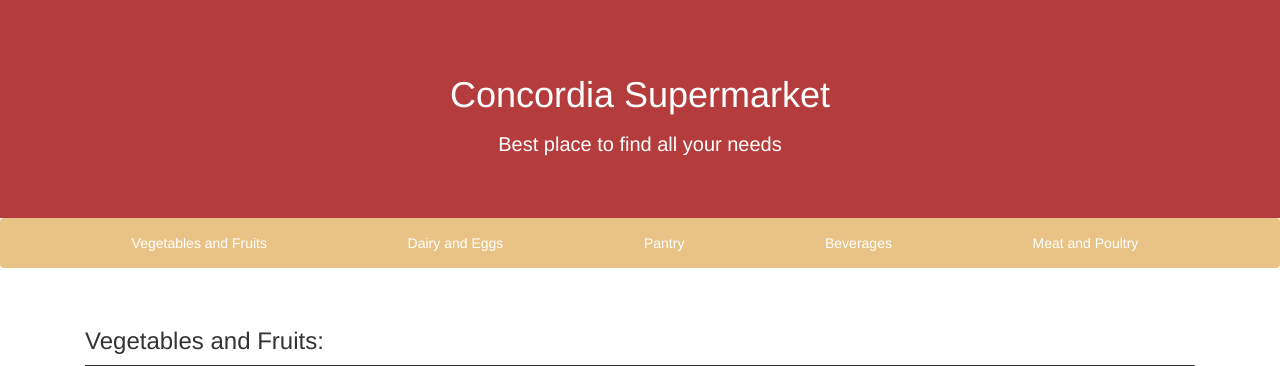
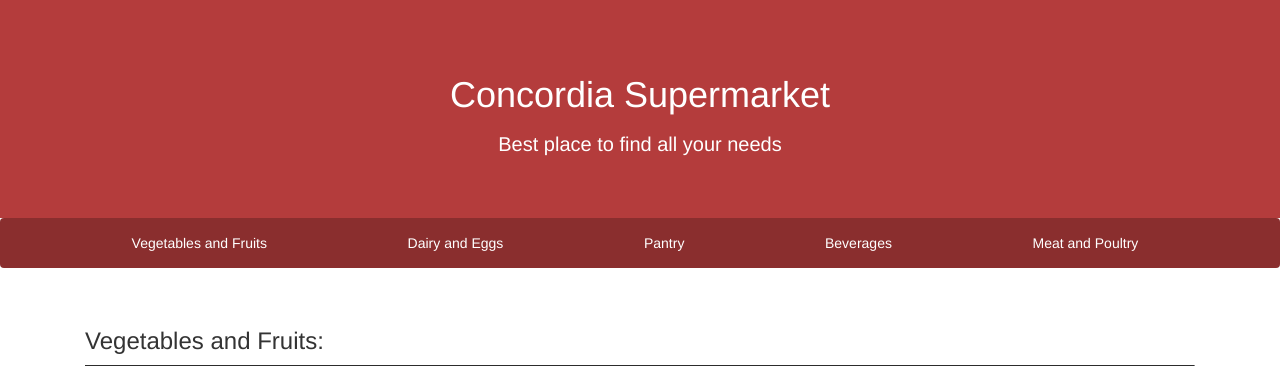
Before and after one commit to michaelroubeiz/287_Assignment, a PHP site: page /P7.html in a window 1280 px wide. Shown: the top 366 px of the page. Run offline with PHP 8.4, Linux system fonts and the light colour scheme.

Commit message:
Update P7P8.css

```diff
--- a/P7_P8/css/P7P8.css
+++ b/P7_P8/css/P7P8.css
@@ -16,13 +16,13 @@
 .navbar {
   padding-left: 0px;
   margin-left: 0px;
-  background-color: rgb(233, 195, 133);
+  background-color: #8A2E2E;
   color: #fff;
   cursor: pointer;
 }
 
 .nav-link:hover {
-  color: black;
+  color: rgb(0, 0, 0);
 }
 
 .nav-link {
```
